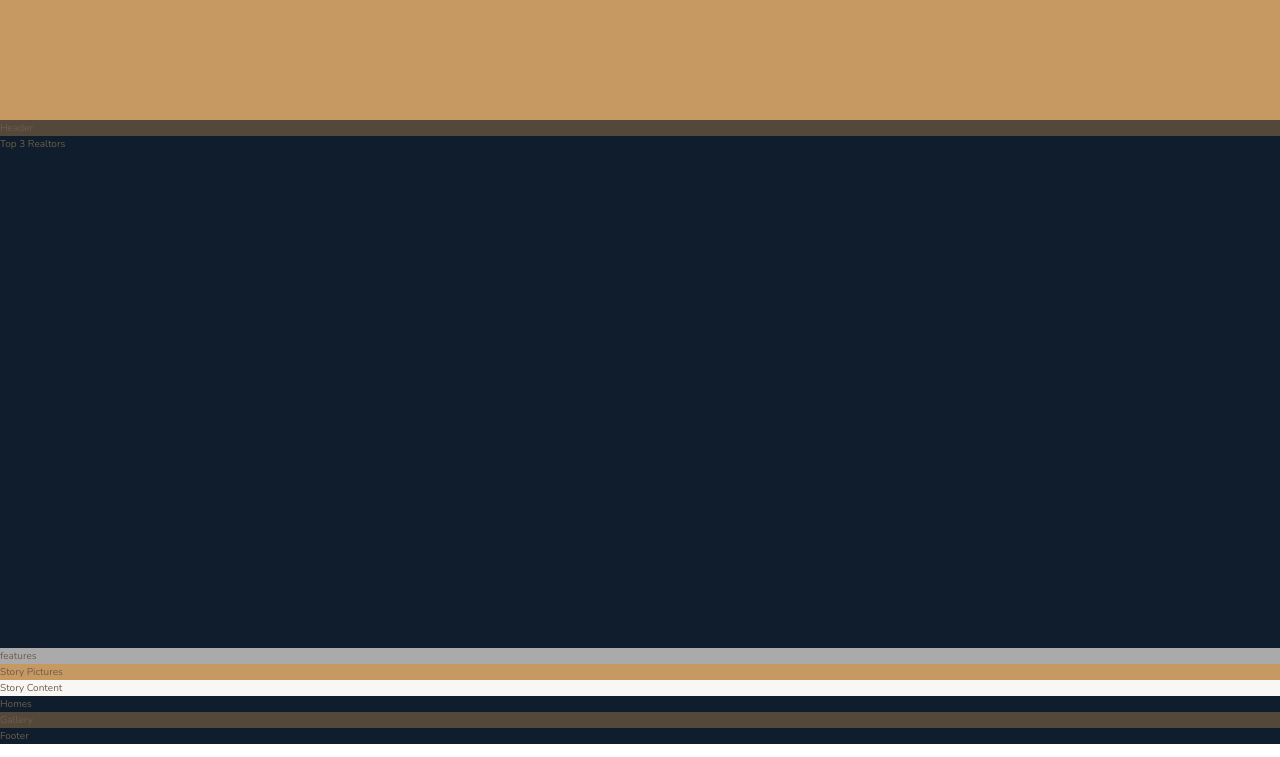
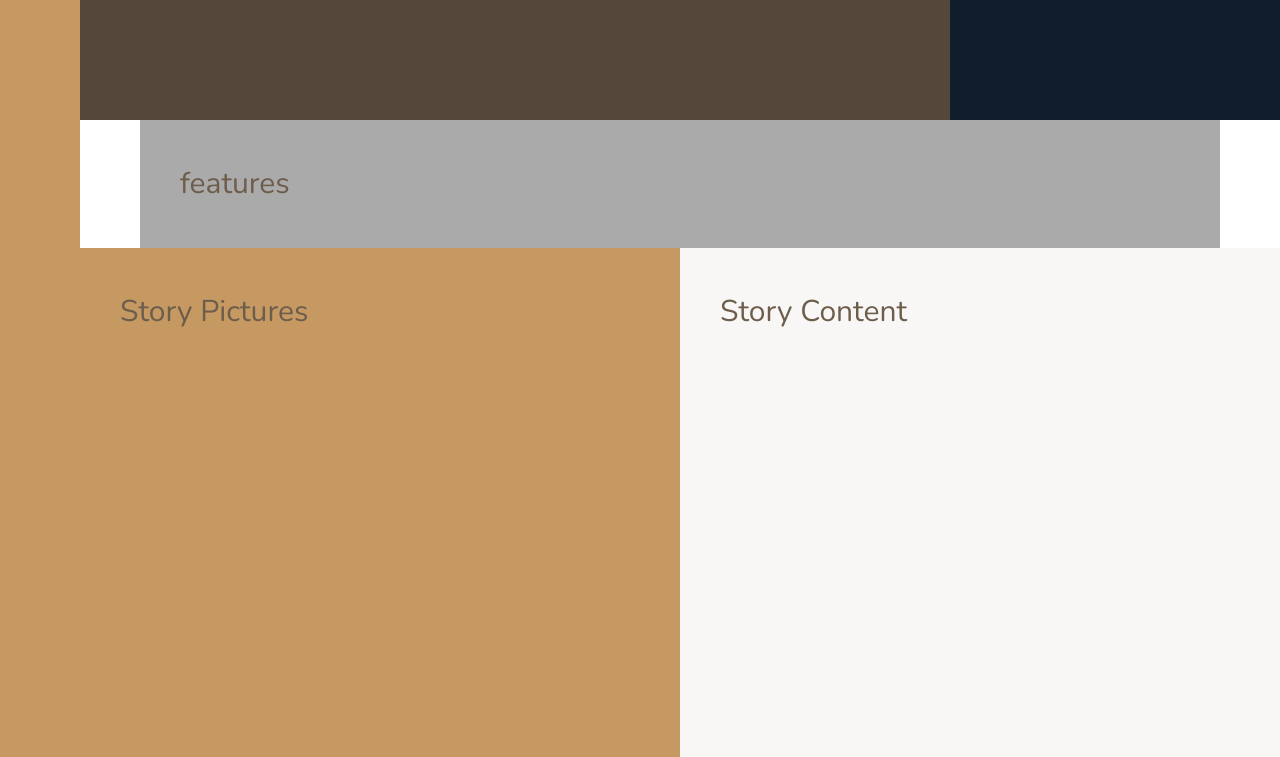
Before and after one commit to itodddev/nexter, a website: page index.html in a window 1280 px wide. Shown: the part 520-1277 px from the top of the page. Drawn offline with nearby package versions, Linux system fonts and the light colour scheme.

Commit message:
Finish Layout

```diff
--- a/sass/_base.scss
+++ b/sass/_base.scss
@@ -37,4 +37,20 @@ body {
 .container {
   display: grid;
   grid-template-rows: 80vh min-content 40vw repeat(3, min-content);
+  grid-template-columns:
+    [sidebar-start] 8rem [sidebar-end full-start] minmax(6rem, 1fr)
+    [center-start] repeat(8, [col-start] minmax(min-content, 14rem) [col-end])
+    [center-end] minmax(6rem, 1fr) [full-end];
+  // 8rem is for sidebar
+  // 1140/8 = 142.5px rounded to 140px or 14rem
+  // minimum size = min-content, maximum size = 14rem
+  // 1fr & 1fr is like margin: 0 auto, it will center the 8 columns, min 60px max 1fr
+  // col-start you can access the individual columns by col-start 1, col-start 2, etc
+
+  // development
+  & > * {
+    // all direct children
+    padding: 40px;
+    font-size: 3rem;
+  }
 }
--- a/sass/_features.scss
+++ b/sass/_features.scss
@@ -1,3 +1,4 @@
 .features {
   background-color: $color-grey-light-2;
+  grid-column: center-start / center-end;
 }
--- a/sass/_footer.scss
+++ b/sass/_footer.scss
@@ -1,3 +1,4 @@
 .footer {
   background-color: $color-secondary;
+  grid-column: full-start / full-end;
 }
--- a/sass/_gallery.scss
+++ b/sass/_gallery.scss
@@ -1,3 +1,4 @@
 .gallery {
   background-color: $color-grey-dark-1;
+  grid-column: full-start / full-end;
 }
--- a/sass/_header.scss
+++ b/sass/_header.scss
@@ -1,3 +1,4 @@
 .header {
   background-color: $color-grey-dark-1;
+  grid-column: full-start / col-end 6;
 }
--- a/sass/_homes.scss
+++ b/sass/_homes.scss
@@ -1,3 +1,4 @@
 .homes {
   background-color: $color-secondary;
+  grid-column: center-start / center-end;
 }
--- a/sass/_realtors.scss
+++ b/sass/_realtors.scss
@@ -1,3 +1,4 @@
 .realtors {
   background-color: $color-secondary;
+  grid-column: col-start 7 / full-end;
 }
--- a/sass/_sidebar.scss
+++ b/sass/_sidebar.scss
@@ -1,3 +1,5 @@
 .sidebar {
   background-color: $color-primary;
+  grid-column: sidebar-start / sidebar-end;
+  grid-row: 1 / -1; // span top to bottom
 }
--- a/sass/_story.scss
+++ b/sass/_story.scss
@@ -1,9 +1,11 @@
 .story {
   &__pictures {
     background-color: $color-primary;
+    grid-column: full-start / col-end 4;
   }
 
   &__content {
     background-color: $color-grey-light-1;
+    grid-column: col-start 5 / full-end;
   }
 }
```
Also changed, not shown: css/style.css.
